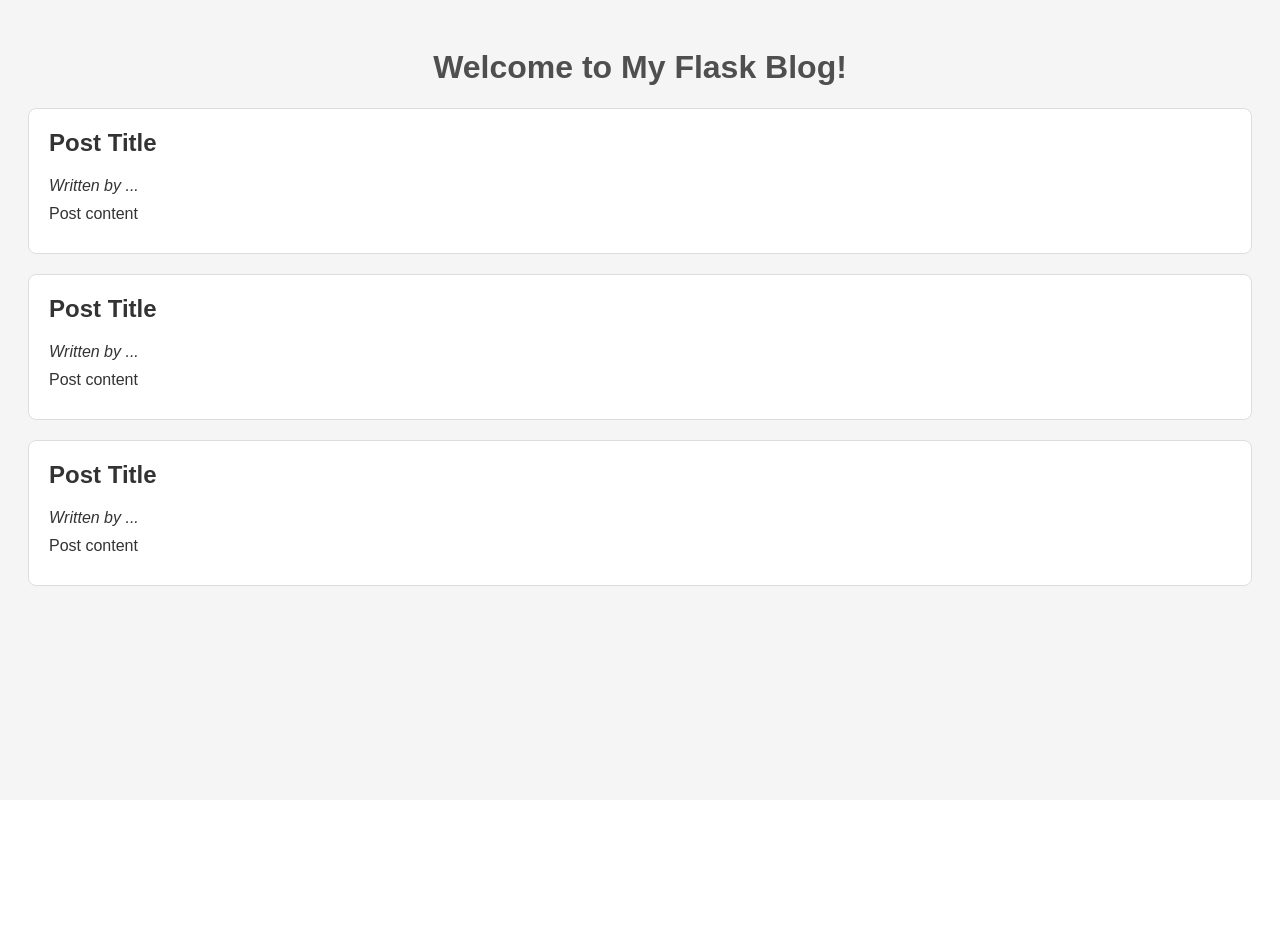
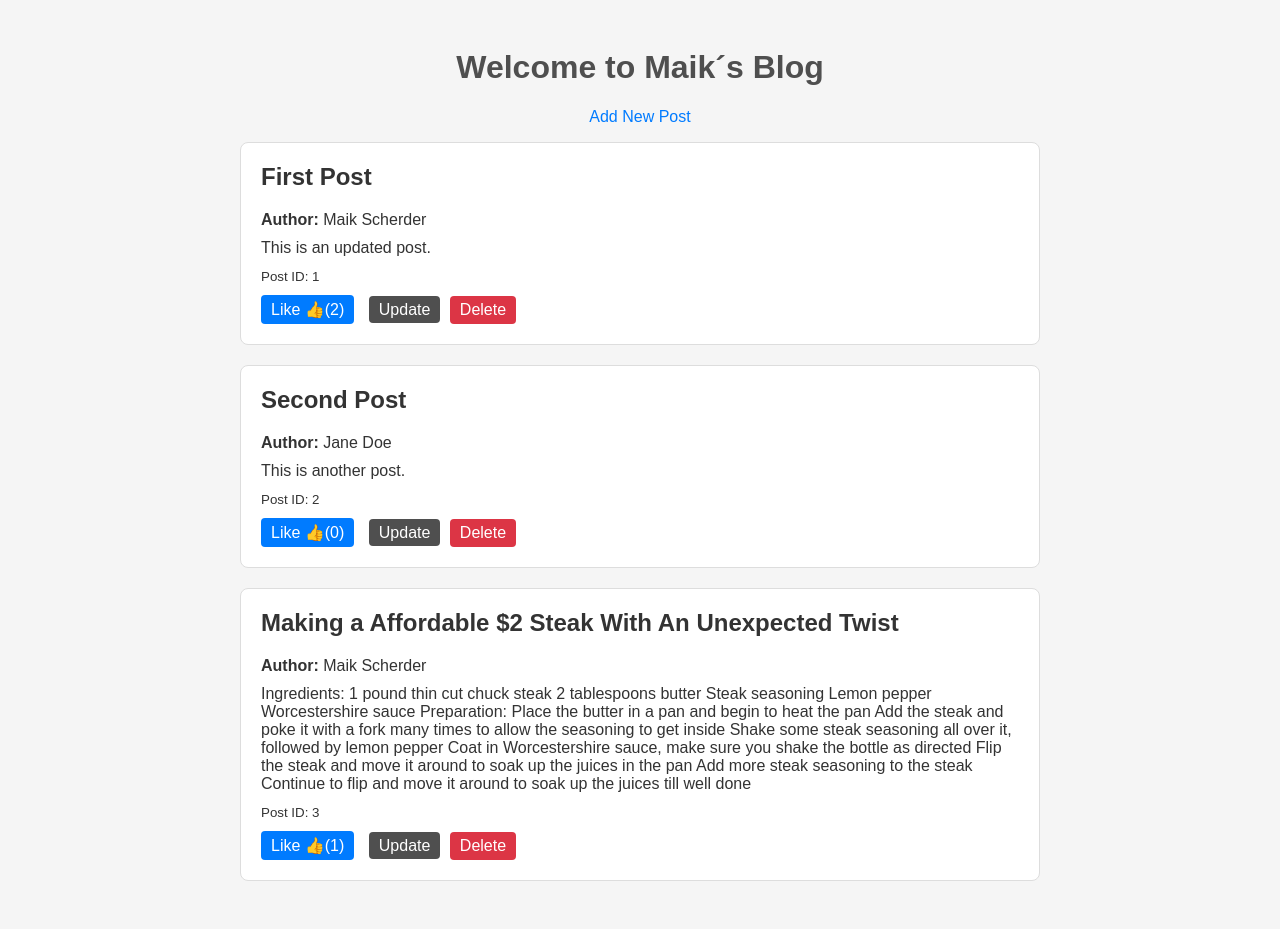
Before and after one commit to Vanitax93/Masterblog, a Flask app: page / in a window 1280 px wide. Before the commit the page ends 586 px from the top, so only its background shows below. Run offline with Flask 3, Linux system fonts and the light colour scheme.

Commit message:
Added some styling to all pages, created an update form and a like feature

```diff
--- a/app.py
+++ b/app.py
@@ -2,6 +2,7 @@ from flask import Flask, render_template, request, redirect, url_for
 import json
 
 app = Flask(__name__)
+
 
 # Function to load blog posts from JSON file
 def load_blog_posts():
@@ -16,41 +17,83 @@ def save_blog_posts(posts):
     with open('blog_posts.json', 'w') as file:
         json.dump(posts, file, indent=4)
 
+def fetch_post_by_id(post_id):
+    blog_posts = load_blog_posts()
+    for post in blog_posts:
+        if post['id'] == post_id:
+            return post
+    return None
+
 @app.route('/')
 def index():
     blog_posts = load_blog_posts()
     return render_template('index.html', posts=blog_posts)
 
+
 @app.route('/add', methods=['GET', 'POST'])
 def add():
     if request.method == 'POST':
-        # Get form data
         author = request.form.get('author')
         title = request.form.get('title')
         content = request.form.get('content')
-
-        # Load existing posts
         blog_posts = load_blog_posts()
-
-        # Generate a new ID (e.g., max ID + 1)
-        new_id = max([post['id'] for post in blog_posts], default=0) + 1
-
-        # Create new blog post
-        new_post = {
-            'id': new_id,
-            'author': author,
-            'title': title,
-            'content': content
-        }
-
-        # Add new post and save
+        new_id = max([post['id'] for post in blog_posts], default=0) + 1  #makes sure the added blog has a unique ID
+        new_post = {'id': new_id, 'author': author, 'title': title, 'content': content}
         blog_posts.append(new_post)
         save_blog_posts(blog_posts)
+        return redirect(url_for('index'))
+    return render_template('add.html')
 
-        # Redirect to index page
+
+@app.route('/delete/<int:post_id>')
+def delete(post_id):
+    # Load existing posts
+    blog_posts = load_blog_posts()
+
+    # Find and remove the post with the given ID
+    blog_posts = [post for post in blog_posts if post['id'] != post_id]
+
+    save_blog_posts(blog_posts)
+    return redirect(url_for('index'))
+
+
+@app.route('/update/<int:post_id>', methods=['GET', 'POST'])
+def update(post_id):
+    # Fetch the post by ID
+    post = fetch_post_by_id(post_id)
+    if post is None:
+        return "Post not found", 404
+
+    if request.method == 'POST':
+        # Update the post with form data
+        post['author'] = request.form.get('author')
+        post['title'] = request.form.get('title')
+        post['content'] = request.form.get('content')
+
+        # Load all posts, update the specific one, and save
+        blog_posts = load_blog_posts()
+        for i, p in enumerate(blog_posts):
+            if p['id'] == post_id:
+                blog_posts[i] = post
+                break
+        save_blog_posts(blog_posts)
         return redirect(url_for('index'))
 
-    return render_template('add.html')
+    return render_template('update.html', post=post)
+
+
+@app.route('/like/<int:post_id>')
+def like(post_id):
+    blog_posts = load_blog_posts()
+
+    # Find the post and increase likes
+    for post in blog_posts:
+        if post['id'] == post_id:
+            post['likes'] = post.get('likes', 0) + 1  # default likes are 0
+            break
+
+    save_blog_posts(blog_posts)
+    return redirect(url_for('index'))
 
 if __name__ == '__main__':
     app.run(debug=True)
--- a/blog_posts.json
+++ b/blog_posts.json
@@ -1,14 +1,23 @@
 [
     {
         "id": 1,
-        "author": "John Doe",
+        "author": "Maik Scherder",
         "title": "First Post",
-        "content": "This is my first post."
+        "content": "This is an updated post.",
+        "likes": 2
     },
     {
         "id": 2,
         "author": "Jane Doe",
         "title": "Second Post",
-        "content": "This is another post."
+        "content": "This is another post.",
+        "likes": 0
+    },
+    {
+        "id": 3,
+        "author": "Maik Scherder",
+        "title": "Making a Affordable $2 Steak With An Unexpected Twist",
+        "content": "Ingredients:\r\n\r\n1 pound thin cut chuck steak\r\n2 tablespoons butter\r\nSteak seasoning\r\nLemon pepper\r\nWorcestershire sauce\r\nPreparation:\r\n\r\nPlace the butter in a pan and begin to heat the pan\r\nAdd the steak and poke it with a fork many times to allow the seasoning to get inside\r\nShake some steak seasoning all over it, followed by lemon pepper\r\nCoat in Worcestershire sauce, make sure you shake the bottle as directed\r\nFlip the steak and move it around to soak up the juices in the pan\r\nAdd more steak seasoning to the steak\r\nContinue to flip and move it around to soak up the juices till well done",
+        "likes": 1
     }
 ]
--- a/static/style.css
+++ b/static/style.css
@@ -25,3 +25,99 @@ h1 {
 .post p {
     margin: 10px 0;
 }
+
+.posts {
+    max-width: 800px;
+    margin: 0 auto;
+}
+
+.form-container {
+    max-width: 600px; /* Match the post width for consistency */
+    margin: 0 auto; /* Center the form */
+    text-align: center; /* Center inline elements like the button and link */
+}
+
+label {
+    display: block;
+    font-weight: bold;
+    margin-bottom: 5px;
+}
+
+input[type="text"],
+textarea {
+    width: 100%;
+    max-width: 500px;
+    padding: 8px;
+    border-radius: 4px;
+}
+
+textarea {
+    resize: vertical;
+}
+
+button {
+    background-color: #007BFF;
+    color: white;
+    padding: 10px 15px;
+    border: none;
+    border-radius: 4px;
+    cursor: pointer;
+}
+
+button:hover {
+    background-color: #0056b3;
+}
+
+.update-btn {
+    background-color: #4F4F4F;
+    color: #FFF;
+    padding: 5px 10px;
+    text-decoration: none;
+    border-radius: 4px;
+    margin-right: 5px;
+}
+
+.update-btn:hover {
+    background-color: #218838;
+    color: white;
+}
+
+.delete-btn {
+    display: inline-block;
+    background-color: #dc3545;
+    color: white;
+    padding: 5px 10px;
+    text-decoration: none;
+    border-radius: 4px;
+    margin-top: 10px;
+}
+
+.delete-btn:hover {
+    background-color: #b02a37;
+    color: white;
+}
+
+.like-btn {
+    display: inline-block;
+    background-color: #007bff;
+    color: white;
+    padding: 5px 10px;
+    text-decoration: none;
+    border-radius: 4px;
+    margin-top: 10px;
+    margin-right: 10px;
+}
+
+.like-btn:hover {
+    background-color: #0056b3;
+    color: white;
+}
+
+a {
+    color: #007BFF;
+    text-decoration: none;
+}
+
+a:hover {
+    text-decoration: underline;
+}
--- a/templates/index.html
+++ b/templates/index.html
@@ -3,25 +3,28 @@
 <head>
     <meta charset="UTF-8">
     <meta name="viewport" content="width=device-width, initial-scale=1.0">
-    <title>My Flask Blog</title>
+    <title>Blog</title>
     <link rel="stylesheet" href="{{ url_for('static', filename='style.css') }}">
 </head>
 <body>
-    <h1>Welcome to My Flask Blog!</h1>
-    <div class="post">
-        <h2>Post Title</h2>
-        <p><em>Written by ...</em></p>
-        <p>Post content</p>
-    </div>
-    <div class="post">
-        <h2>Post Title</h2>
-        <p><em>Written by ...</em></p>
-        <p>Post content</p>
-    </div>
-    <div class="post">
-        <h2>Post Title</h2>
-        <p><em>Written by ...</em></p>
-        <p>Post content</p>
+    <h1>Welcome to Maik´s Blog</h1>
+    <p><p style="text-align:center"><a href="{{ url_for('add') }}">Add New Post</a></p>
+    <div class="posts">
+        {% for post in posts %}
+            <div class="post">
+                <h2>{{ post.title }}</h2>
+                <p><strong>Author:</strong> {{ post.author }}</p>
+                <p>{{ post.content }}</p>
+                <small>Post ID: {{ post.id }}</small>
+                <br>
+                <a href="{{ url_for('like', post_id=post.id) }}"   class="like-btn">Like 👍({{ post.likes }})</a>
+                <a href="{{ url_for('update', post_id=post.id) }}" class="update-btn">Update</a>
+                <a href="{{ url_for('delete', post_id=post.id) }}" class="delete-btn">Delete</a>
+            </div>
+        {% endfor %}
+        {% if not posts %}
+            <p>No blog posts available.</p>
+        {% endif %}
     </div>
 </body>
 </html>
```
Also changed, not shown: templates/update.html (added, +30 -0 lines).
